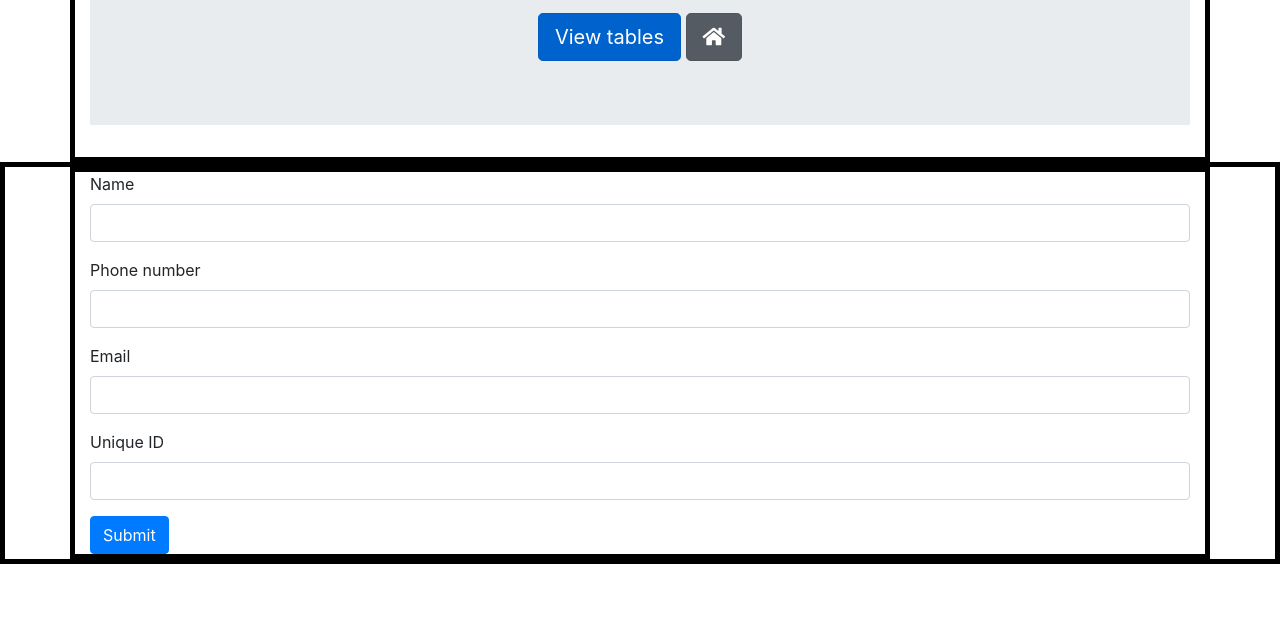
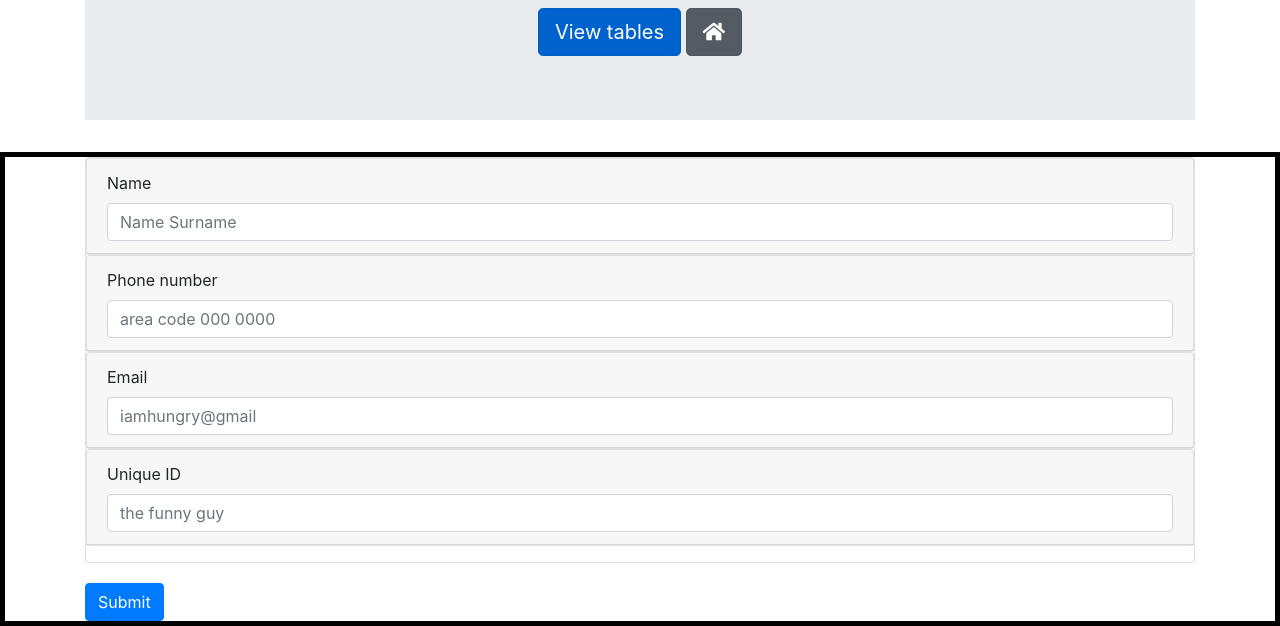
Before and after one commit to BoulderBrains/HotRestaurant, a website: page index3.html in a window 1280 px wide. Shown: the part 202-828 px from the top of the page. Before the commit the page ends 800 px from the top, so only its background shows below. Drawn offline with nearby package versions, Linux system fonts and the light colour scheme.

Commit message:
design the form

```diff
--- a/CSS/style.css
+++ b/CSS/style.css
@@ -18,6 +18,9 @@ p.lead {
     border: solid, black, 5px;
 }
 
-.container {
+/* .container {
     border: solid, black, 5px;
+} */
+#button {
+    margin-top: 20px;
 }
--- a/index3.html
+++ b/index3.html
@@ -35,26 +35,42 @@
     <form>
         <div class="container1">
         <div class="container">
+                <div class="card">
             <div class="form-group">
-                <label for="exampleInputEmail1">Name</label>
-                <input type="email" class="form-control" id="exampleInputEmail1" aria-describedby="emailHelp">
+                    <div class="card">
+                            <div class="card-header">
+                <label for="name">Name</label>
+                <input type="name" class="form-control" id="name" placeholder="Name Surname">
             </div>
-            <div class="form-group">
+            </div>
+                    <div class="card">
+                            <div class="card-header">
                 <label for="exampleInputPassword1">Phone number</label>
-                <input type="password" class="form-control" id="exampleInputPassword1">
+                <input type="phone" class="form-control" id="exampleInputPhone" placeholder="area code 000 0000">
             </div>
-            <div class="form-group">
-                <label for="exampleInputPassword1">Email</label>
-                <input type="password" class="form-control" id="exampleInputPassword1">
             </div>
-            <div class="form-group">
+                    <div class="card">
+                            <div class="card-header">
+                <label for="exampleInputEmail">Email</label>
+                <input type="email" class="form-control" id="exampleInputEmail" placeholder="iamhungry@gmail">
+            </div>
+            </div>
+                    <div class="card">
+                            <div class="card-header">
                 <label for="exampleInputPassword1">Unique ID</label>
-                <input type="password" class="form-control" id="exampleInputPassword1">
+                <input type="password" class="form-control" id="exampleInputPassword1" placeholder="the funny guy">
+                </div>
+                </div>
+
+
+                </div>
             </div>
+        </form>
 
-            <button type="submit" class="btn btn-primary">Submit</button>
-            <div>
-    </form>
+
+            <button type="submit" class="btn btn-primary" id="button">Submit</button>
+        </div>
+        </div>
 
 </body>
 
```
